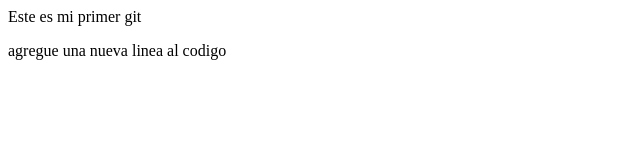
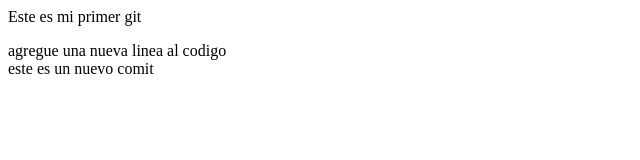
Before and after one commit to 199633/git2517, a plain HTML site: page index.html in a window 1280 px wide. Shown: the whole page, without its empty margins (0-640 px from the left). Drawn offline with Linux system fonts and the light colour scheme.

Commit message:
agregue un nuevo comentario en el parrafo

```diff
--- a/index.html
+++ b/index.html
@@ -1,4 +1,7 @@
 <html><head>Este es mi primer git</head>
 <body>
-    <p>agregue una nueva linea al codigo</p>
+    <p>agregue una nueva linea al codigo <br>
+        este es un nuevo comit
+
+    </p>
 </body></html>
```
